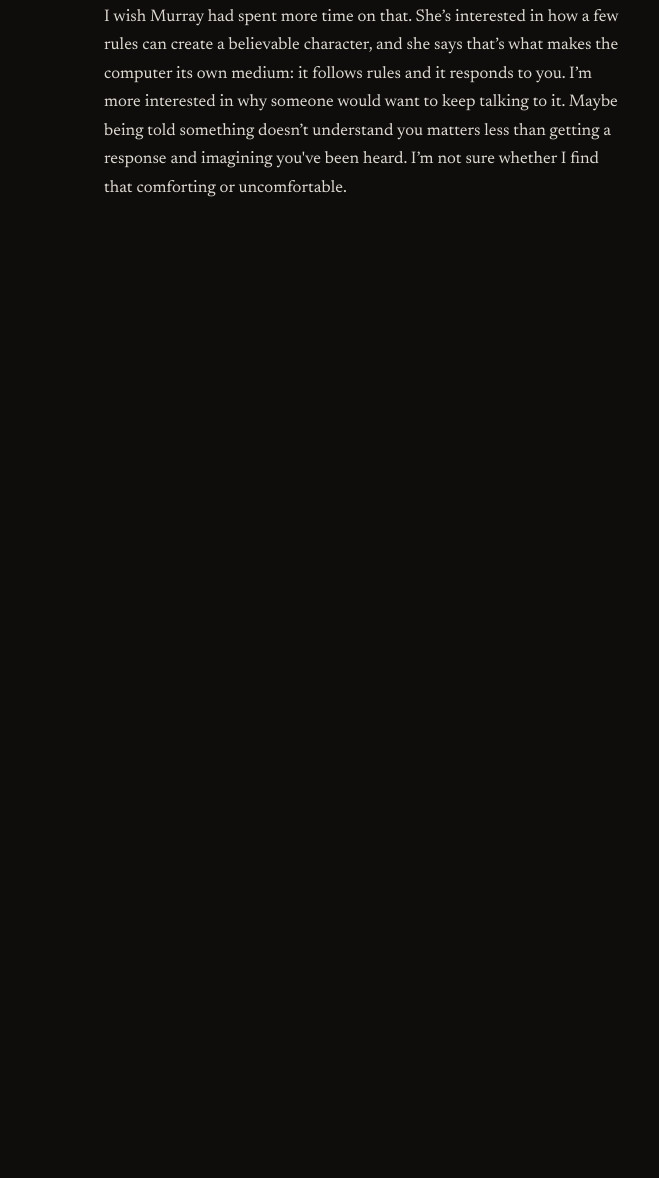
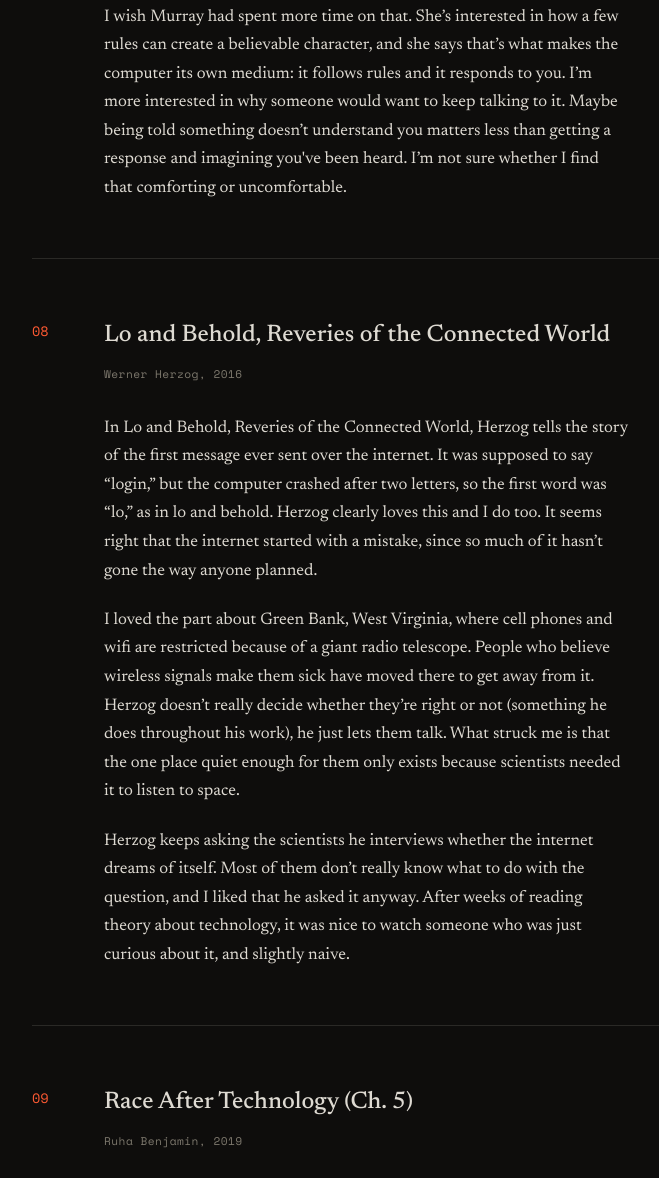
Before and after one commit to lialal/lialal.github.io, a plain HTML site: page blog/index.html in a window 1280 px wide. Shown: the part 6521-7699 px from the top of the page, without its empty margins (248-907 px from the left). Before the commit the page ends 6891 px from the top, so only its background shows below. Drawn offline with nearby package versions, Linux system fonts and the light colour scheme.

Commit message:
Add new blog entries on technology and empathy
Added new entries discussing various topics related to technology and society.

```diff
--- a/blog/index.html
+++ b/blog/index.html
@@ -195,6 +195,34 @@
       <div class="entry-body">
         <p>The Eliza example was what stuck with me most. I thought it was funny at first, especially when Murray called it an “improv partner.” But the part about Weizenbaum’s secretary wanting privacy to talk to it made me pause. Weizenbaum explained how it worked, and she still wanted that conversation to be private.</p>
     <p>I wish Murray had spent more time on that. She’s interested in how a few rules can create a believable character, and she says that’s what makes the computer its own medium: it follows rules and it responds to you. I’m more interested in why someone would want to keep talking to it. Maybe being told something doesn’t understand you matters less than getting a response and imagining you've been heard. I’m not sure whether I find that comforting or uncomfortable.</p>
+      </div>
+    </div>
+
+    <div class="entry">
+      <div class="entry-head">
+        <h2 class="entry-title">Lo and Behold, Reveries of the Connected World</h2>
+        <span class="entry-cite">Werner Herzog, 2016</span>
+      </div>
+      <div class="entry-body">
+        <p>In Lo and Behold, Reveries of the Connected World, Herzog tells the story of the first message ever sent over the internet. It was supposed to say “login,” but the computer crashed after two letters, so the first word was “lo,” as in lo and behold. Herzog clearly loves this and I do too. It seems right that the internet started with a mistake, since so much of it hasn’t gone the way anyone planned.</p>
+        <p>I loved the part about Green Bank, West Virginia, where cell phones and wifi are restricted because of a giant radio telescope. People who believe wireless signals make them sick have moved there to get away from it. Herzog doesn’t really decide whether they’re right or not (something he does throughout his work), he just lets them talk. What struck me is that the one place quiet enough for them only exists because scientists needed it to listen to space.</p>
+        <p>Herzog keeps asking the scientists he interviews whether the internet dreams of itself. Most of them don’t really know what to do with the question, and I liked that he asked it anyway. After weeks of reading theory about technology, it was nice to watch someone who was just curious about it, and slightly naive.</p>
+      </div>
+    </div>
+
+    <div class="entry">
+      <div class="entry-head">
+        <h2 class="entry-title">Race After Technology (Ch. 5)</h2>
+        <span class="entry-cite">Ruha Benjamin, 2019</span>
+      </div>
+      <div class="entry-body">
+        <p>My first reaction is that I want to defend empathy and some of the things she criticizes. People should be experimenting with empathy and tech. Benjamin quotes a critic who says, “I don’t want your empathy, I want justice,” but I think it’s hard to get to justice without some empathy first. People don’t usually fight for others unless they’ve felt something for them. Her VR examples were obvious fails. The way Zuckerberg toured hurricane-damaged Puerto Rico as a cartoon avatar, with all of the power and money he has to actually do something, is embarrassing and offensive. It’s pathetic that he didn’t understand that beforehand (or, more likely, he did and didn’t care). But a dumb headset demo doesn’t prove that trying to make people feel something for strangers is useless.</p>
+        <p>Movements have been pushed forward because someone published a graphic, violent image and people woke up. The civil rights movement was pushed forward by photos of Emmett Till’s open-casket funeral in Jet magazine, and then by broadcasts of peaceful marchers being attacked with police dogs and fire hoses in Birmingham.</p>
+        <p>But I do think that she talks about this - she imagines a VR live stream of a police killing and asks whether it would lead to a conviction: “Recent history suggests the answer is no. But the content will probably go viral.” Everyone saw the Rodney King tape, and the officers were still acquitted. Maybe Till and Birmingham worked because an organized movement was already there to turn people’s horror into protests and boycotts.</p>
+        <p>So maybe empathy isn’t the word I’m hung up on. The word she uses is solidarity, which she separates from charity. It’s not really about feeling for someone, it’s understanding that your fate is tied up with theirs. I think it’s really powerful.</p>
+        <p>I’m slightly torn about her take on Promise. Jay-Z is an easy target for critics of Black capitalism, but he also co-founded REFORM, a group that lobbies for probation/parole reform, pushes for legislative change. This is really a harm reduction vs. abolition debate and I think both are needed right now. We’re nowhere near abolishing bail and the alternative for people who can’t pay is months or years of pretrial detention. Promise also sends people reminders about their court dates, which matters, since missing them is easy when your life is stressful and it often puts people back in jail, perpetuating a system. We still need harm reduction while we work on the bigger issues.</p>
+      </div>
+    </div>
   </main>
 
 </body>
```
